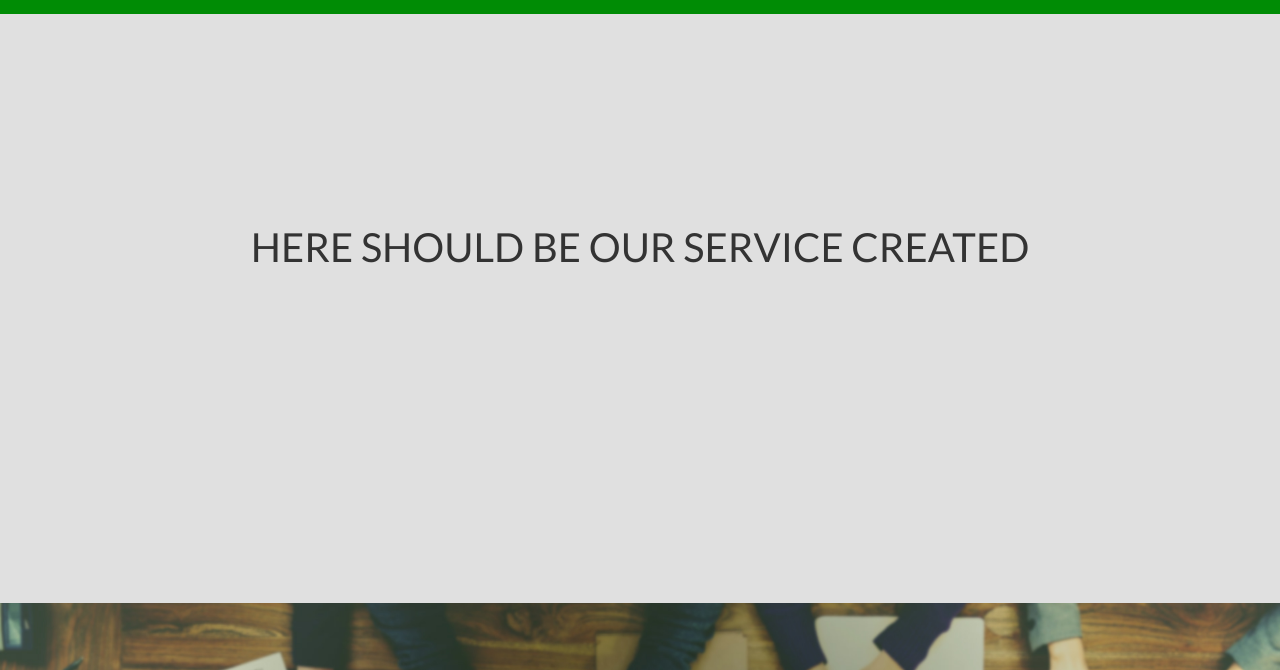
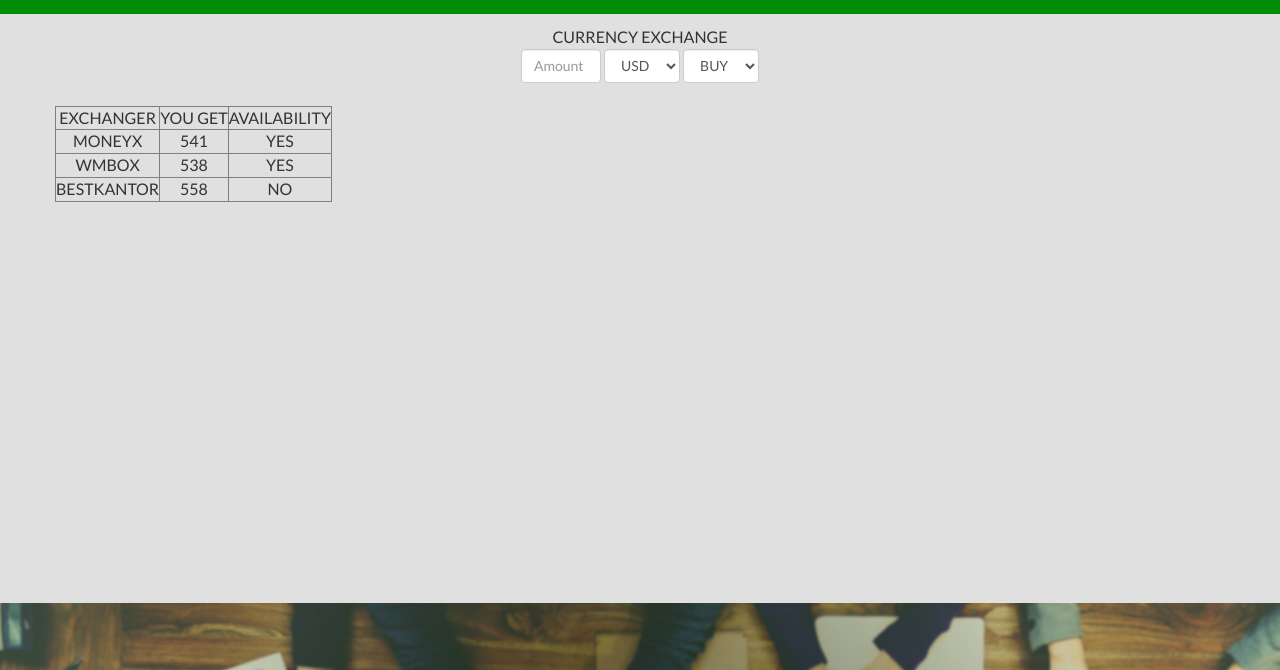
Before and after one commit to Vjatches/SPA_Project, a plain HTML site: page index.html in a window 1280 px wide. Shown: the part 67-737 px from the top of the page. Drawn offline with Linux system fonts and the light colour scheme.

Commit message:
Add files via upload

```diff
--- a/index.html
+++ b/index.html
@@ -31,9 +31,47 @@
 	<div id="service">
 		<div class="container">
 			<div class="row centered">
-				<p>Here should be our service created</p>
+				<br>
+				Currency exchange<br>
+				<form class="form-inline">
+				<input type="text" class="form-control" placeholder="Amount" size=6>
+								<select class="form-control">
+									<option value="usd">USD</option>
+									<option value="eur">EUR</option>
+									<option value="uah">UAH</option>
+									<option value="gbp">GBP</option>
+									<option value="rub">RUB</option>
+								</select>
+								<select class="form-control">
+									<option value="buy">BUY</option>
+									<option value="sell">SELL</option>
+								</select>
+				</form><br>
+			<table class="table-hover" border="1">
+			<tr>
+				<td>Exchanger</td>
+				<td>You get</td>
+				<td>Availability</td>
+			</tr>
+			<tr>
+				<td>MoneyX</td>
+				<td>541</td>
+				<td>Yes</td>
+			</tr>
+			<tr>
+				<td>WmBox</td>
+				<td>538</td>
+				<td>Yes</td>
+			</tr>
+			<tr>
+				<td>BestKantor</td>
+				<td>558</td>
+				<td>No</td>
+			</tr>
+			</table>
 			</div>
 		</div>
+
 	</div>
 
 	<div id="headerwrap">
```
